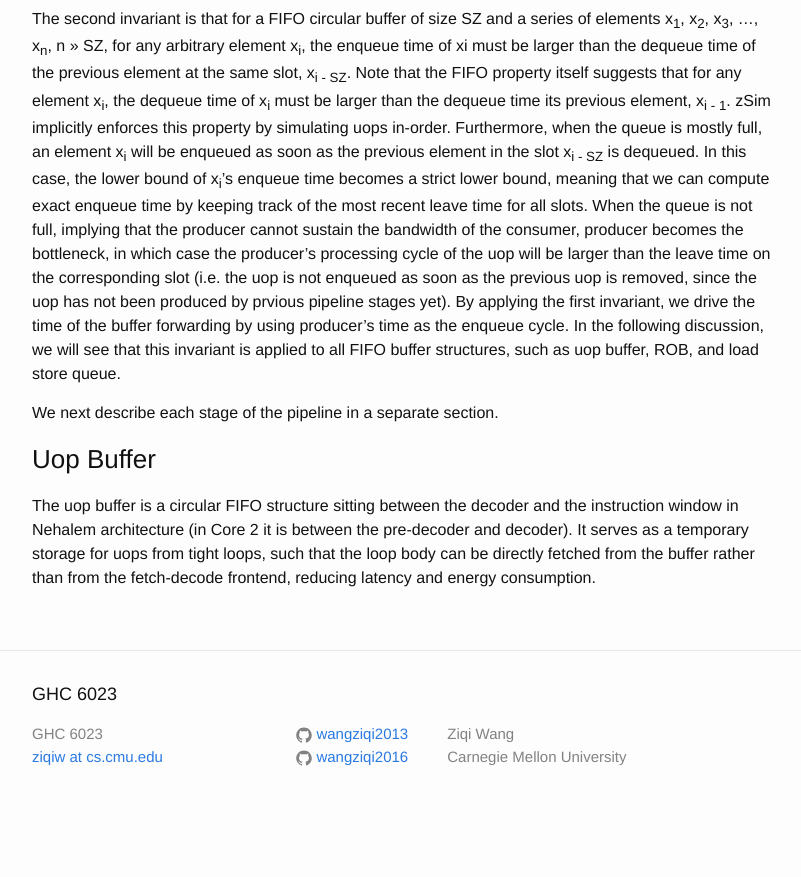
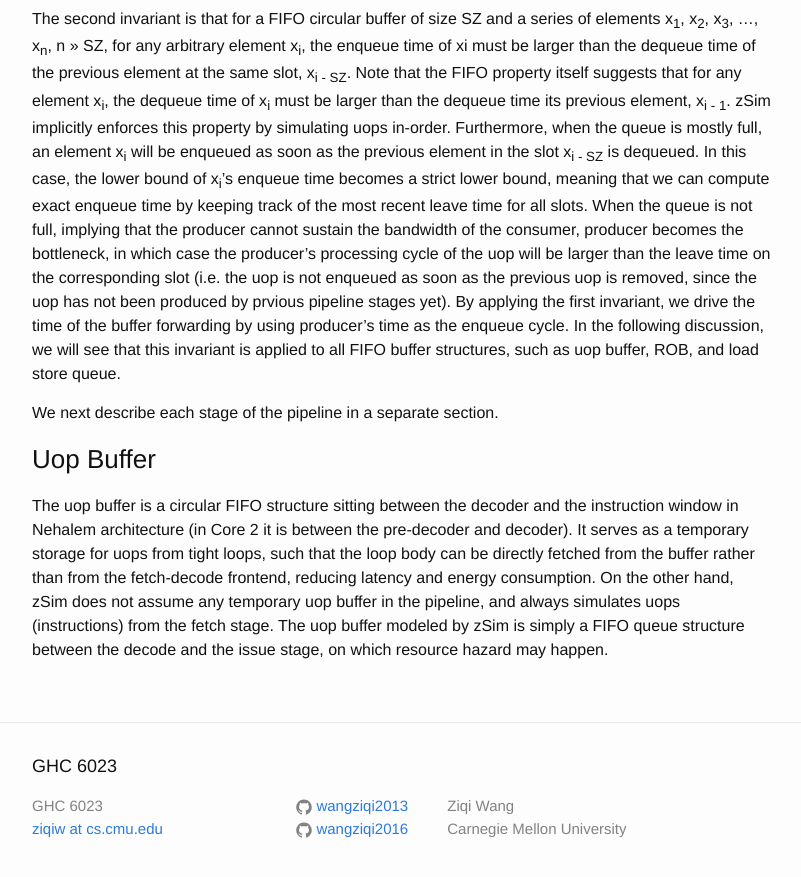
Before and after one commit to wangziqi2013/wangziqi2013.github.io, a Jekyll site: the page built from _posts/2019-12-31-zsim-microarch.markdown, in a window 1280 px wide and 900 px high, scrolled down 11433 px. Shown: the top 877 px of the window, without its empty margins (238-1039 px from the left). Built offline with Jekyll 4.4.1, drawn with Linux system fonts in a browser that asks for light colours; before the commit the page ends 12261 px from its top, so only the background shows below that.

Commit message:
Adding uop buffer

```diff
--- a/_posts/2019-12-31-zsim-microarch.markdown
+++ b/_posts/2019-12-31-zsim-microarch.markdown
@@ -425,4 +425,6 @@ We next describe each stage of the pipeline in a separate section.
 The uop buffer is a circular FIFO structure sitting between the decoder and the instruction window in Nehalem architecture
 (in Core 2 it is between the pre-decoder and decoder). It serves as a temporary storage for uops from tight loops, such
 that the loop body can be directly fetched from the buffer rather than from the fetch-decode frontend, reducing latency
-and energy consumption.
+and energy consumption. On the other hand, zSim does not assume any temporary uop buffer in the pipeline, and always
+simulates uops (instructions) from the fetch stage. The uop buffer modeled by zSim is simply a FIFO queue structure between
+the decode and the issue stage, on which resource hazard may happen.
```
